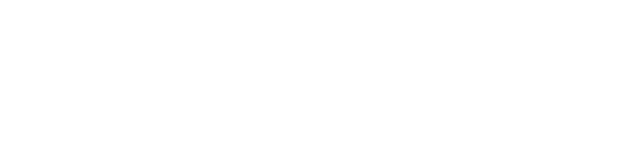
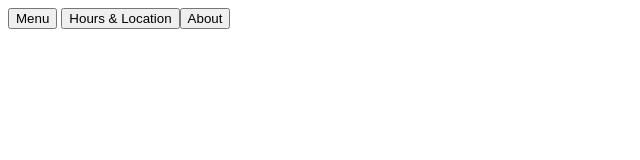
Before and after one commit to yayuniverse/restaurant-SPA, a website built with webpack: page src/template.html in a window 1280 px wide. Shown: the whole page, without its empty margins (0-640 px from the left). Built offline with nearby package versions, Linux system fonts and the light colour scheme.

Commit message:
add structure to html & add webpack dev server && add tab js files

```diff
--- a/src/template.html
+++ b/src/template.html
@@ -1,11 +1,19 @@
 <!DOCTYPE html>
 <html lang="en">
-<head>
-    <meta charset="UTF-8">
-    <meta name="viewport" content="width=device-width, initial-scale=1.0">
+  <head>
+    <meta charset="UTF-8" />
+    <meta name="viewport" content="width=device-width, initial-scale=1.0" />
     <title>Document</title>
-</head>
-<body>
+  </head>
+  <body>
+    <header>
+      <nav>
+        <button class="default-active">Menu</button>
+        <button>Hours & Location</button
+        ><button>About</button>
+      </nav>
+    </header>
 
-</body>
+    <div id="content"></div>
+  </body>
 </html>
```
Also changed, not shown: src/about.js (added), src/hours-location.js (added), src/menu.js (added).
